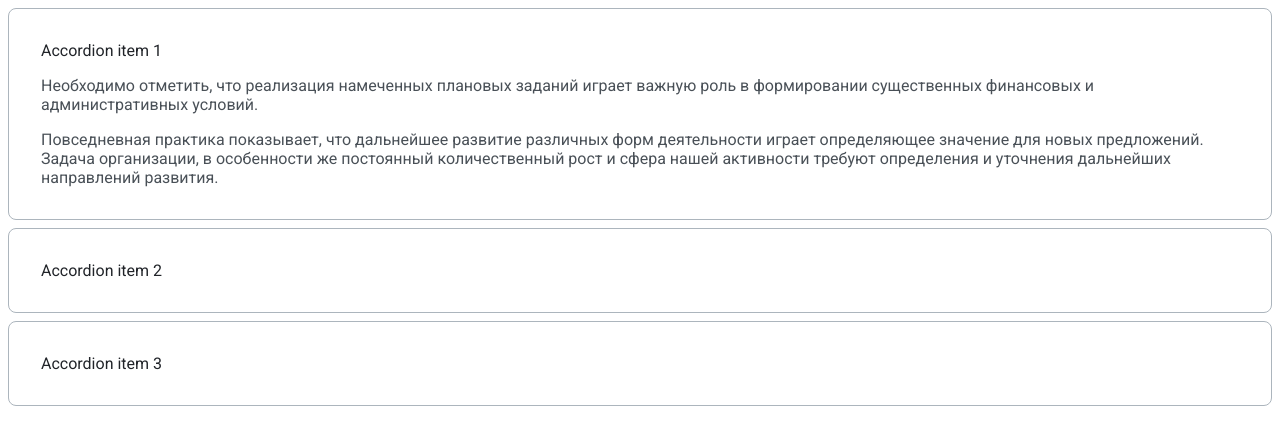
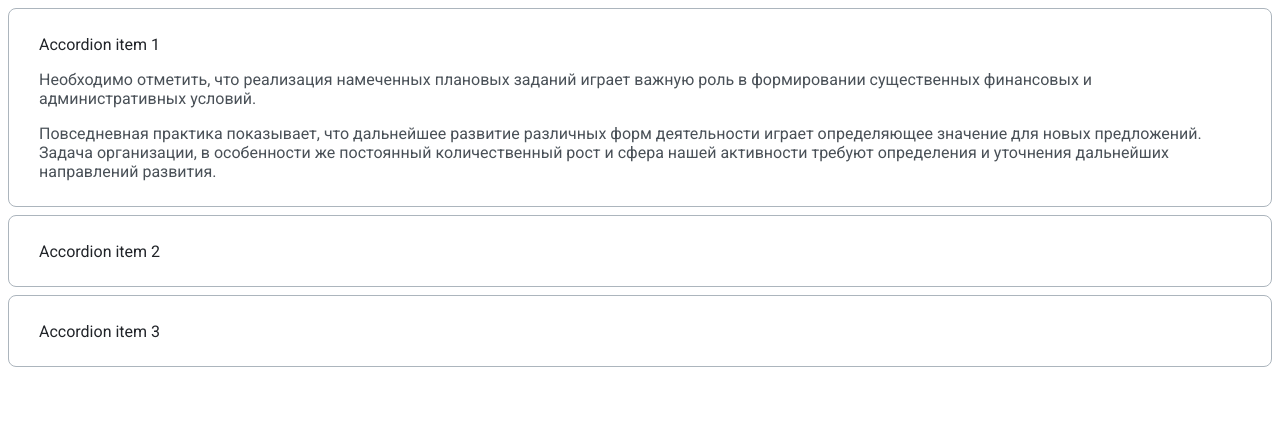
Before and after one commit to js-tasks-ru/htmlcss-20220414_phpwork, a website: page 03-lection1/02-accordion/index.html in a window 1280 px wide. Both pictures are taken after a click on the heading "Accordion item 1". Drawn offline with Linux system fonts and the light colour scheme.

Commit message:
update 1 of solution for lection1 task2 (accordion)

```diff
--- a/03-lection1/02-accordion/accordion.css
+++ b/03-lection1/02-accordion/accordion.css
@@ -1,17 +1,20 @@
 /* Стилизация аккордеона */
+.accordion {
+    color: var(--grey-4);
+    font-size: 1rem;
+    font-weight: normal;
+}
+
 .accordion__item {
     border: 1px solid var(--grey-3);
     border-radius: 8px;
     margin-bottom: 8px;
-    padding: 2em;
-    color: var(--grey-4);
+    padding: 26px 60px 25px 30px;
 }
 
 .accordion__item:last-child {
     margin-bottom: 0;
 }
-
-.accordion__item > p:last-child {margin-bottom: 0;}
 
 .accordion__summary {
     cursor: pointer;
@@ -20,3 +23,7 @@
 }
 
 .accordion__summary::-webkit-details-marker{display:none;}
+
+.accordion__text:last-of-type {
+    margin-bottom: 0;
+}
--- a/03-lection1/02-accordion/index.html
+++ b/03-lection1/02-accordion/index.html
@@ -6,14 +6,15 @@
         <link rel="stylesheet" href="./accordion.css">
     </head>
     <body>
+        <div class="accordion">
             <details class="accordion__item">
                 <summary class="accordion__summary">
                     Accordion item 1
                 </summary>
-            <p>
+                <p class="accordion__text">
                     Необходимо отметить, что реализация намеченных плановых заданий играет важную роль в формировании существенных финансовых и административных условий.
                 </p>
-            <p>
+                <p class="accordion__text">
                     Повседневная практика показывает, что дальнейшее развитие различных форм деятельности играет определяющее значение для новых предложений.
                     Задача организации, в особенности же постоянный количественный рост и сфера нашей активности требуют определения и уточнения дальнейших направлений развития.
                 </p>
@@ -23,7 +24,7 @@
                 <summary class="accordion__summary">
                     Accordion item 2
                 </summary>
-            <p>
+                <p class="accordion__text">
                     Стоит понимать, что перспективное планирование обеспечивает широкому кругу специалистов участие в формировании направлений прогрессивного развития.
                 </p>
             </details>
@@ -32,10 +33,10 @@
                 <summary class="accordion__summary">
                     Accordion item 3
                 </summary>
-            <p>
+                <p class="accordion__text">
                     Не следует, однако, забывать, что новая модель организационной деятельности выявляет срочную потребность позиций, занимаемых участниками в отношении поставленных задач.
                 </p>
             </details>
-
+        </div>
     </body>
 </html>
```
Lines whose indentation alone changed are shown as unchanged.
